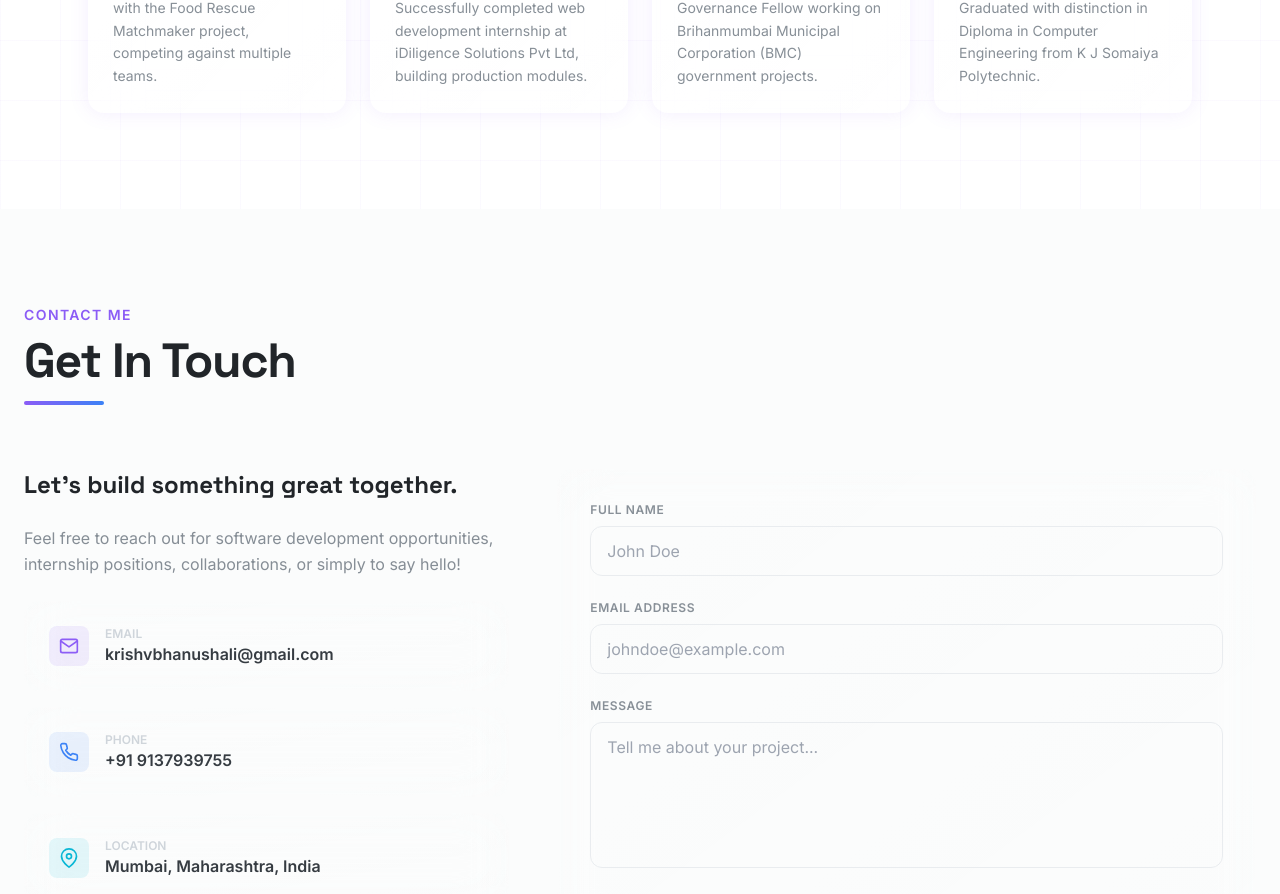
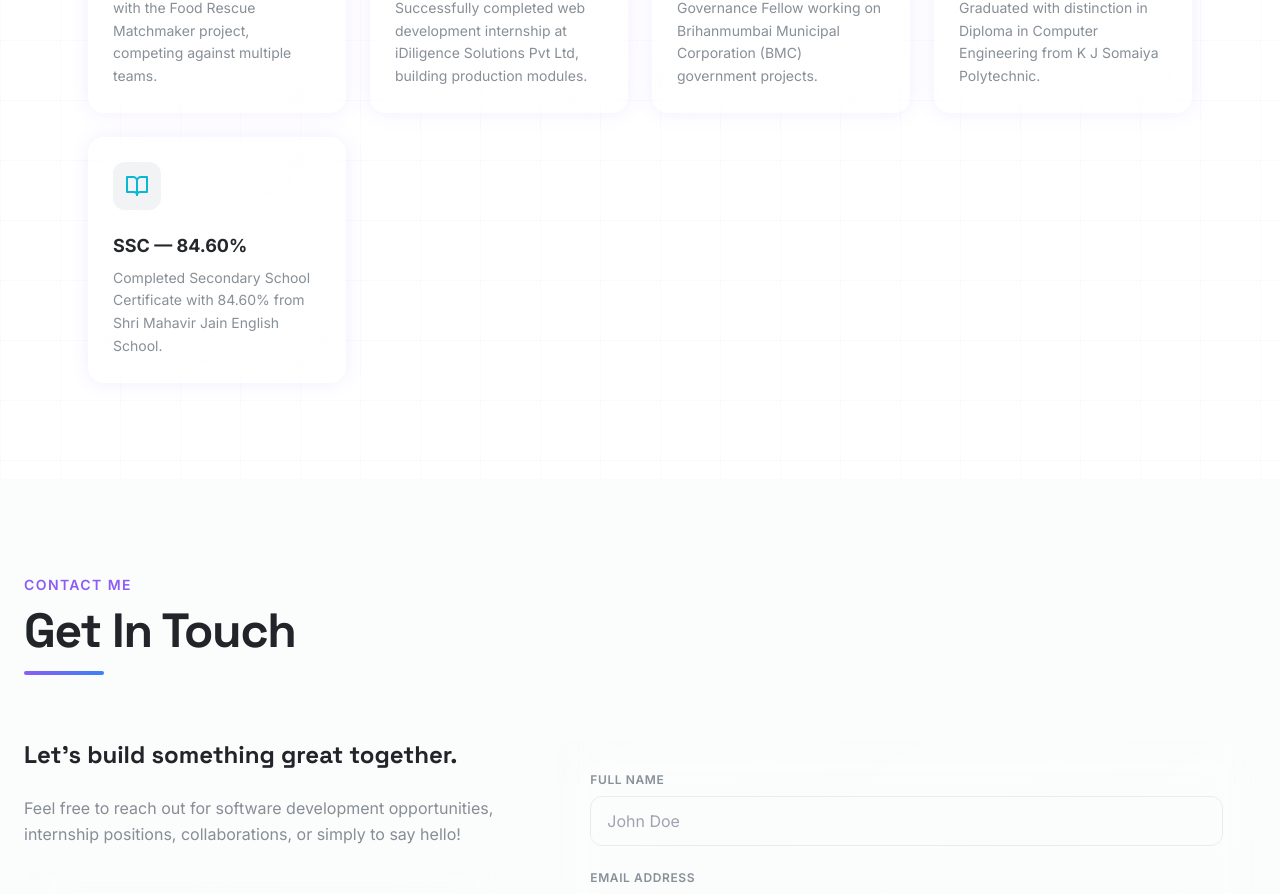
Before and after one commit to krishbhanushali1/Krish-Portfolio, a React (Vite) app: page / in a window 1280 px wide. Shown: the part 6532-7426 px from the top of the page. Built offline with nearby package versions, Linux system fonts and the light colour scheme; no server answers.

Commit message:
Update personal achievements data with SSC details

```diff
--- a/src/data/personalData.js
+++ b/src/data/personalData.js
@@ -188,6 +188,12 @@
       'Graduated with distinction in Diploma in Computer Engineering from K J Somaiya Polytechnic.',
     icon: 'academic',
   },
+  {
+    title: 'SSC — 84.60%',
+    description:
+      'Completed Secondary School Certificate with 84.60% from Shri Mahavir Jain English School.',
+    icon: 'academic',
+  },
 ];
 
 // ─── Navigation Links ────────────────────────────────────────
```
